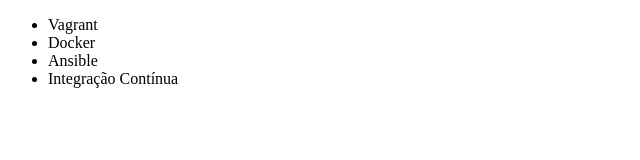
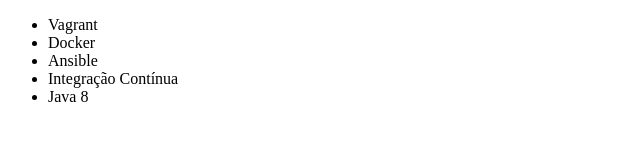
Before and after one commit to ariany-furtado01/Primeiro-Git, a plain HTML site: page index.html in a window 1280 px wide. Shown: the full height of the page, 0-640 px from the left. Drawn offline with Linux system fonts and the light colour scheme.

Commit message:
Inserido curso Java8

```diff
--- a/index.html
+++ b/index.html
@@ -10,6 +10,7 @@
         <li>Docker</li>
         <li>Ansible</li>
         <li>Integração Contínua</li>
+        <li>Java 8</li>
     </ul>
 </body>
 </html>
```
